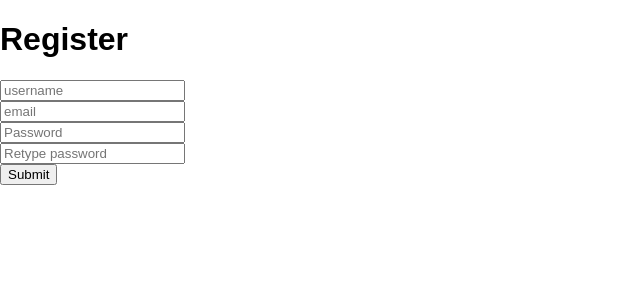
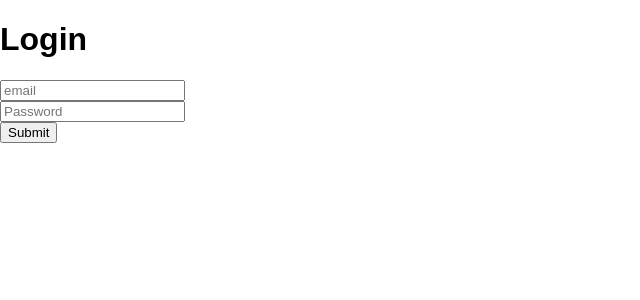
Before and after one commit to edatez/Rewarding-App, a React (Create React App) app in the folder client/: page /login in a window 1280 px wide. Shown: the top 300 px of the page, without its empty margins (0-640 px from the left). Built offline with nearby package versions, Linux system fonts and the light colour scheme.

Commit message:
fixing a bug at submit

```diff
--- a/client/src/App.js
+++ b/client/src/App.js
@@ -3,12 +3,13 @@ import { useAuthTokenStore } from "./utils/auth";
 
 import {BrowserRouter as Router, Route} from "react-router-dom";
 import Home from "./pages/Home";
+import Login from "./pages/Login";
 import Register from "./pages/Register";
 
-// import {useStoreContext} from "./store";
+import {useStoreContext} from "./store";
 
 function App() {
-  // const [store, dispatch] = useStoreContext();
+
   useAuthTokenStore();
 
     return (
@@ -16,9 +17,8 @@ function App() {
             <Router>
               <div>
                 <Route exact path="/" component={Home} />
-                <Route exact path="/login" component={Register} />
+                <Route exact path="/login" component={Login} />
                 <Route exact path="/register" component={Register} />
-
               </div>
             </Router>
 
--- a/client/src/pages/Login.js
+++ b/client/src/pages/Login.js
@@ -11,40 +11,34 @@ function Login() {
 
     const login = useLogin();
 
-    const handleSubmit =(e) => {
+    const handleSubmit = async (e) => {
         e.preventDefault();
 
         const email=emailInput.current.value;
         const password=passwordInput.current.value;
 
-        login( { email, password } )
-            .then( userAuth => {
-                console.log( userAuth );
+  // Auto Login after registration
+       await login( { email, password } )
+            // .then( userAuth => {
+            //     // console.log( userAuth );
                 window.location.href ="/";
-            })
-            .catch( errors => console.log(errors) );
+            };
+            // .catch( errors => console.log(errors) );
 
-};
+
 
 
     return (
         <div>
-            <h1>Register</h1>
-            <form onSubmit={}>
+            <h1>Login</h1>
+            <form onSubmit={handleSubmit}>
             <input type="email" name="email" placeholder="email" ref={emailInput} />
             <br />
             <input type="password" name="password" placeholder="Password" ref={passwordInput} />
             <br />
             <button>Submit</button>
             </form>
-            {/* {
-                isAuth
-                    ? <button onClick={logout}>Logout</button>
-                    :<a href="/login">Login</a>
-            }
 
-            <br />
-            <a href="/register">Register</a> */}
         </div>
     )
 }
```
